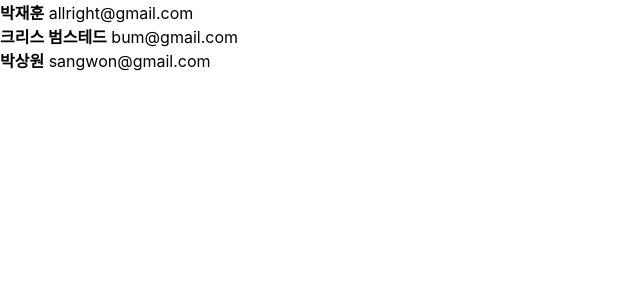
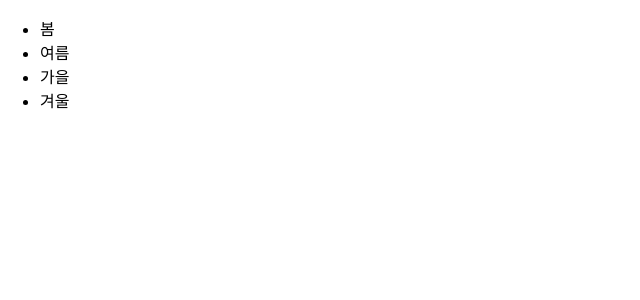
Before and after one commit to qarksangwon/ReactPractice, a React (Create React App) app in the folder sample-react/: page / in a window 1280 px wide. Shown: the top 300 px of the page, without its empty margins (0-640 px from the left). Built offline with nearby package versions, Linux system fonts and the light colour scheme.

Commit message:
map사용 렌더링 key추가

```diff
--- a/sample-react/src/App.js
+++ b/sample-react/src/App.js
@@ -9,12 +9,14 @@ import "./App.css";
 // import FruitSelect from "./FruitSelect";
 // import Radio from "./Radio";
 // import Table from "./Table";
-import UserList from "./UserList";
+// import UserList from "./UserList";
+// import MapTest from "./MapTest";
+import IterationSample from "./IterationSample";
 
 function App() {
   return (
     <>
-      <UserList />
+      <IterationSample />
     </>
   );
 }
--- /dev/null
+++ b/sample-react/src/IterationSample.js
@@ -0,0 +1,8 @@
+const IterationSample = () => {
+  const seasons = ["봄", "여름", "가을", "겨울"];
+  // 키값 넣어주는 것 중요함.
+  const nameList = seasons.map((season) => <li key={season}>{season}</li>);
+  return <ul>{nameList}</ul>;
+};
+
+export default IterationSample;
--- /dev/null
+++ b/sample-react/src/MapTest.js
@@ -0,0 +1,21 @@
+const MapTest = () => {
+  const names = [
+    { firstName: "재훈", lastName: "박" },
+    { firstName: "성엽", lastName: "장" },
+    { firstName: "Chris", lastName: "Bumstead" },
+  ];
+
+  // map을 통해 fullNames 에 <div>~</div> 로 구성된
+  // 새로운 배열을 만들어서 해당 배열을 리턴하면 된다.
+  let fullNames = names.map((name) => (
+    <div>
+      {name.firstName} {name.lastName}
+    </div>
+  ));
+  //여기서 names로 조건부 렌더링을 하는 것은
+  // 만약 데이터가 없으면 map 함수가 실행되면 안되기 때문에
+  // 데이터가 없으면 만들지 않게 하기 위해 조건부 렌더링 하는 것.
+  return <>{names && fullNames}</>;
+};
+
+export default MapTest;
```
